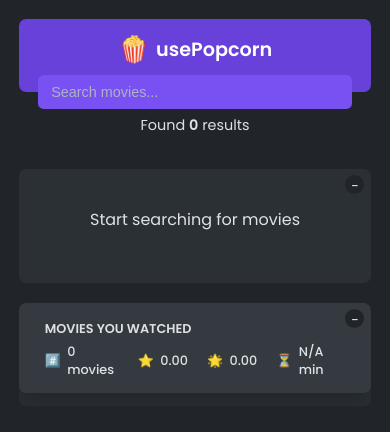
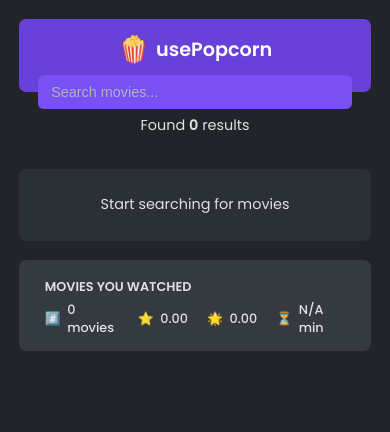
Before and after one commit to stekatag/usepopcorn, a React (Vite) app: page / in a window 390 px wide. Shown: the top 432 px of the page. Built offline with nearby package versions, Linux system fonts and the light colour scheme.

Commit message:
Enhanced mobile experience

```diff
--- a/src/components/Box/Box.styles.scss
+++ b/src/components/Box/Box.styles.scss
@@ -34,4 +34,8 @@
   font-weight: bold;
   cursor: pointer;
   z-index: 999;
+
+  @include respond(tab-port) {
+    display: none;
+  }
 }
--- a/src/components/ErrorMessage/ErrorMessage.styles.scss
+++ b/src/components/ErrorMessage/ErrorMessage.styles.scss
@@ -1,5 +1,12 @@
+@import "../../scss/mixins.scss";
+
 .message-text {
   text-align: center;
   font-size: 2rem;
   padding: 4.8rem;
+
+  @include respond(tab-port) {
+    font-size: 1.8rem;
+    padding: 3.2rem;
+  }
 }
--- a/src/components/Main/Main.styles.scss
+++ b/src/components/Main/Main.styles.scss
@@ -14,7 +14,7 @@
     margin-top: 9.6rem;
 
     & > :first-child {
-      max-height: 28rem;
+      max-height: 27rem;
     }
   }
 }
--- a/src/components/MovieList/MovieList.styles.scss
+++ b/src/components/MovieList/MovieList.styles.scss
@@ -4,6 +4,10 @@
   list-style: none;
   padding: 0.8rem 0;
   overflow: scroll;
+
+  @include respond(tab-port) {
+    padding: 0;
+  }
 }
 
 .list li {
```
